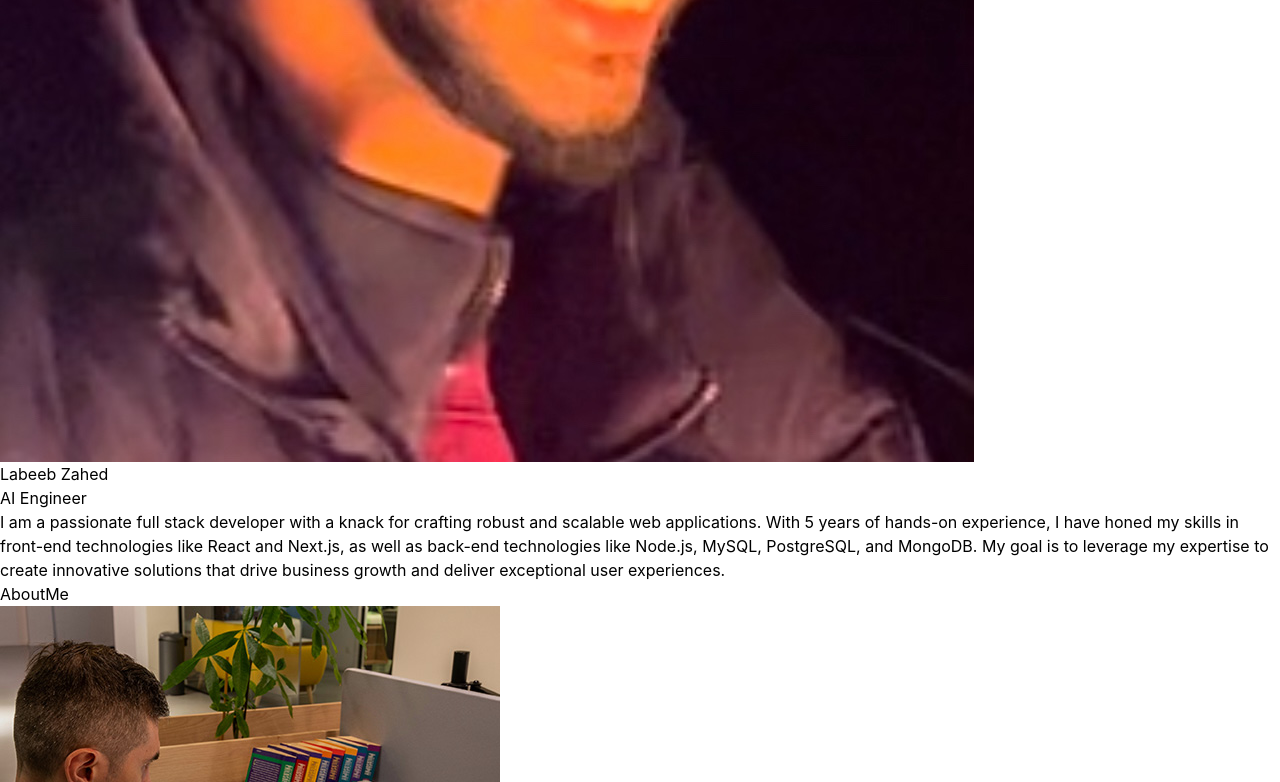
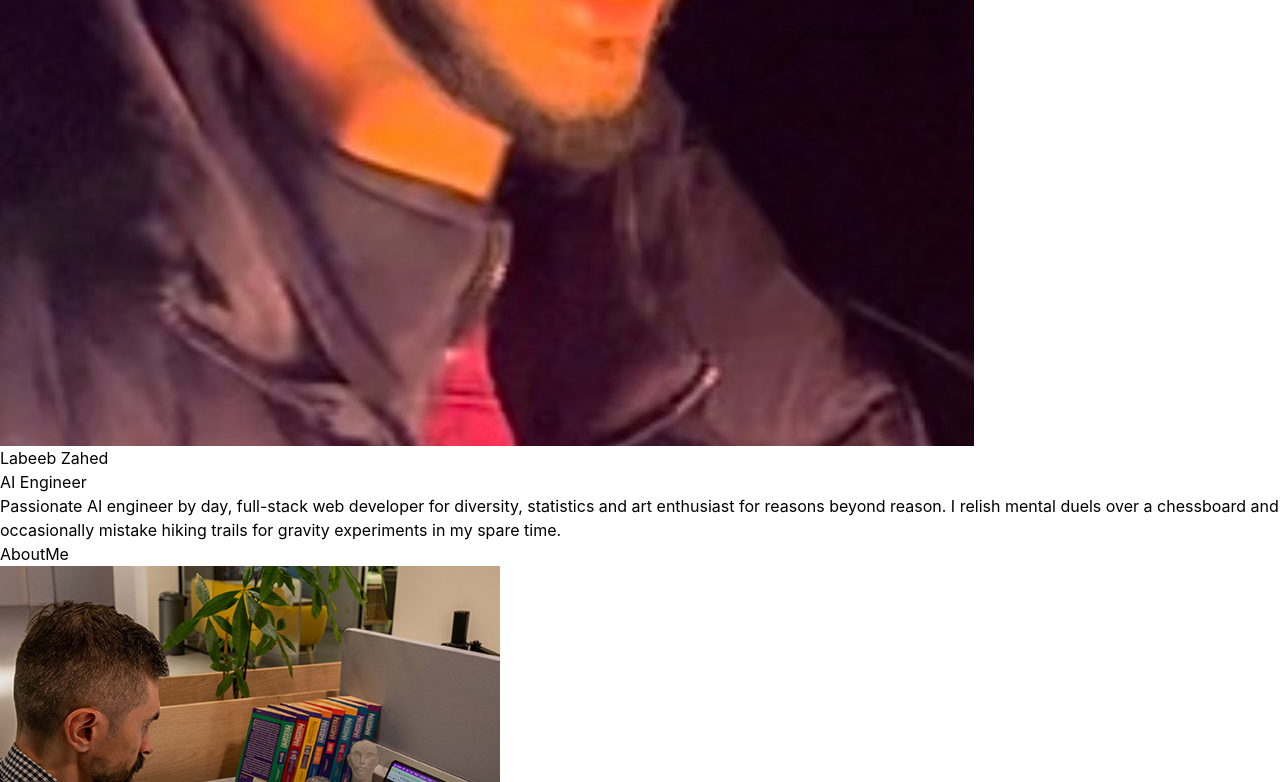
Before and after one commit to LabeebZahed03/PersonalSiteNew, a React (Vite) app: page / in a window 1280 px wide. Shown: the part 2232-3014 px from the top of the page. Built offline with nearby package versions, Linux system fonts and the light colour scheme.

Commit message:
fixed the hero and navbar

```diff
--- a/src/components/Navbar.jsx
+++ b/src/components/Navbar.jsx
@@ -1,11 +1,11 @@
 import React from 'react'
-import { FaLinkedin } from  "react-icons/fa"
-import { FaGithub } from  "react-icons/fa"
-import { FaInstagram } from  "react-icons/fa"
+import { FaLinkedin } from "react-icons/fa"
+import { FaGithub } from "react-icons/fa"
+import { FaInstagram } from "react-icons/fa"
 
 const Navbar = () => {
   return (
-    <nav className=" mb-20 flex items-center justify-between py-6">
+    <nav className="mb-20 flex items-center justify-between py-6">
       {/* SVG Chess Piece */}
       <div className='flex flex-shrink-0 items-center'>
         <svg
@@ -19,9 +19,16 @@
 
       {/* Social Icons */}
       <div className='m-8 flex items-center justify-center gap-4 text-2xl'>
-        <FaLinkedin/>
-        <FaGithub/>
-        <FaInstagram/>
+        <a href="https://www.linkedin.com/in/labeebzahed" target="_blank" rel="noopener noreferrer" aria-label="LinkedIn">
+          <FaLinkedin />
+        </a>
+
+        <a href="https://github.com/LabeebZahed03" target="_blank" rel="noopener noreferrer" aria-label="GitHub">
+          <FaGithub />
+        </a>
+        {/* <a href="https://www.instagram.com/yourusername" target="_blank" rel="noopener noreferrer" aria-label="Instagram">
+          <FaInstagram />
+        </a> */}
       </div>
     </nav>
   )
--- a/src/constants/index.js
+++ b/src/constants/index.js
@@ -3,7 +3,7 @@
 import project3 from "../assets/projects/project-3.jpg";
 import project4 from "../assets/projects/project-4.jpg";
 
-export const HERO_CONTENT = `I am a passionate full stack developer with a knack for crafting robust and scalable web applications. With 5 years of hands-on experience, I have honed my skills in front-end technologies like React and Next.js, as well as back-end technologies like Node.js, MySQL, PostgreSQL, and MongoDB. My goal is to leverage my expertise to create innovative solutions that drive business growth and deliver exceptional user experiences.`;
+export const HERO_CONTENT = `Passionate AI engineer by day, full-stack web developer for diversity, statistics and art enthusiast for reasons beyond reason. I relish mental duels over a chessboard and occasionally mistake hiking trails for gravity experiments in my spare time.`;
 
 export const ABOUT_TEXT = `I am a dedicated and versatile full stack developer with a passion for creating efficient and user-friendly web applications. With 5 years of professional experience, I have worked with a variety of technologies, including React, Next.js, Node.js, MySQL, PostgreSQL, and MongoDB. My journey in web development began with a deep curiosity for how things work, and it has evolved into a career where I continuously strive to learn and adapt to new challenges. I thrive in collaborative environments and enjoy solving complex problems to deliver high-quality solutions. Outside of coding, I enjoy staying active, exploring new technologies, and contributing to open-source projects.`;
 
```
